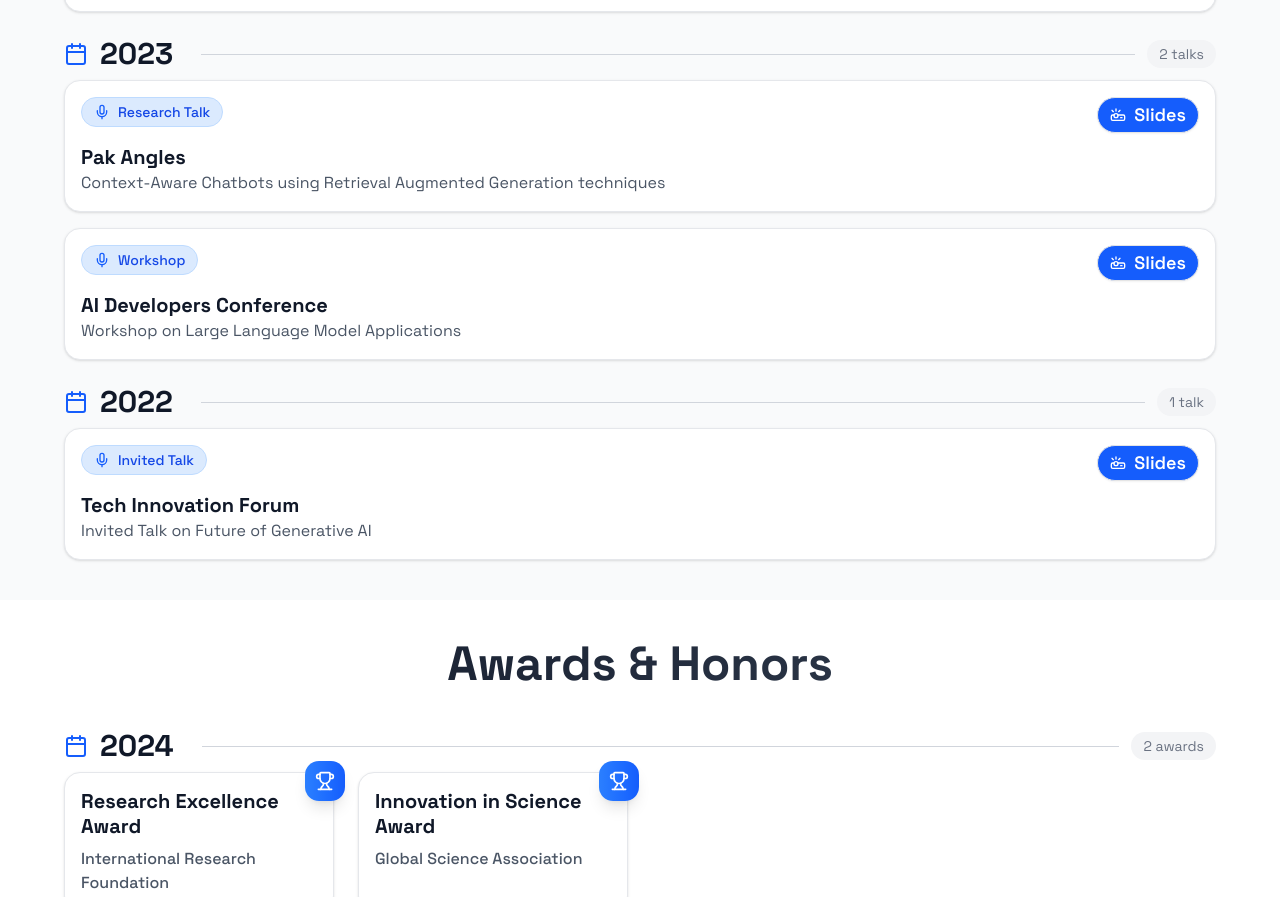
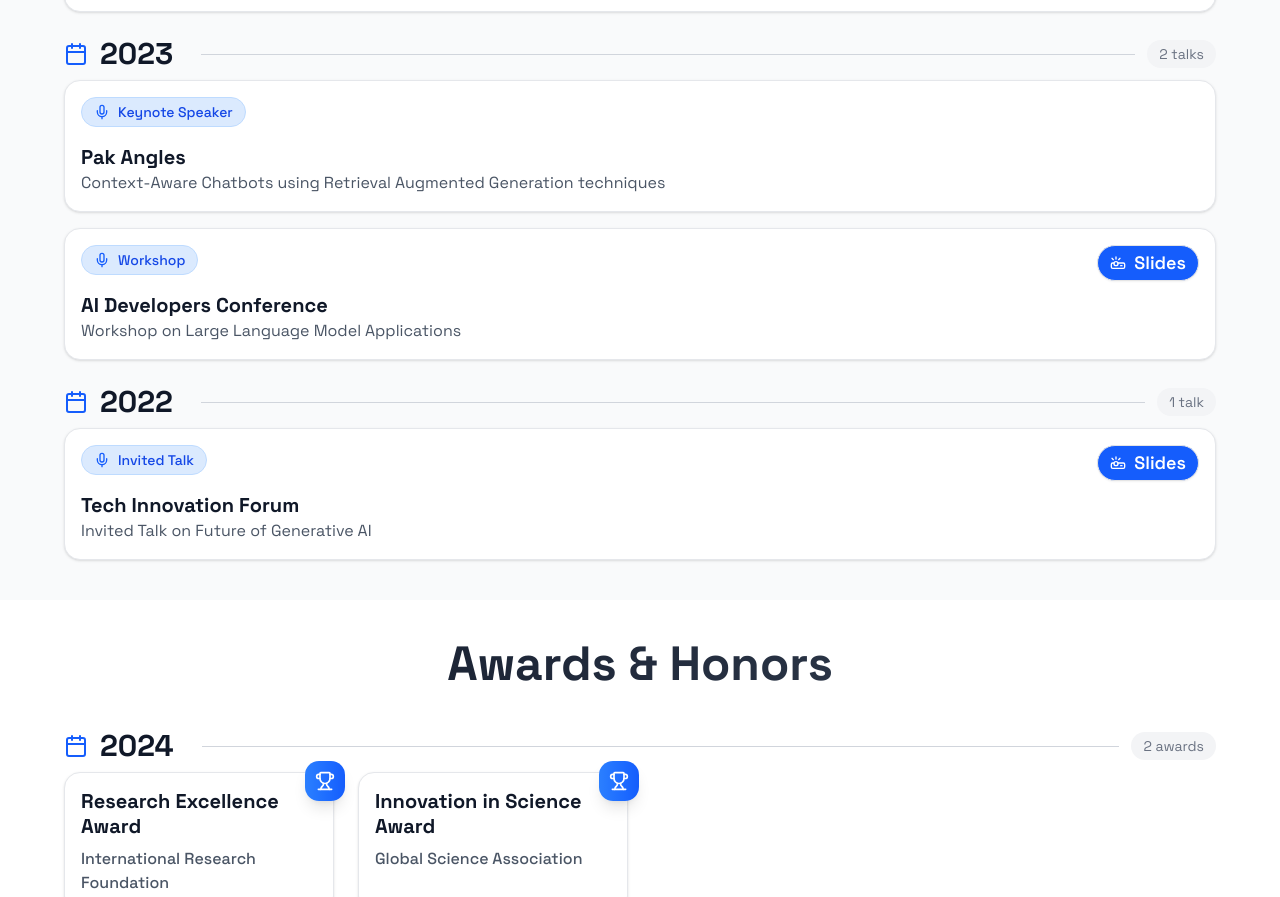
Before and after one commit to MahaZainab/MahaZainab.github.io, a React (Vite) app: page / in a window 1280 px wide. Shown: the part 3315-4212 px from the top of the page. Built offline with nearby package versions, Linux system fonts and the light colour scheme.

Commit message:
Auto commit on save

```diff
--- a/src/data/content.ts
+++ b/src/data/content.ts
@@ -212,8 +212,8 @@ export const talks: Talk[] = [
     id: 3,
     title: "Context-Aware Chatbots using Retrieval Augmented Generation techniques",
     organization: "Pak Angles",
-    slidesLink: "/slides/neural-network-optimization",
-    category: "Research Talk",
+    slidesLink: "",
+    category: "Keynote Speaker",
     year: "2023",
   },
   {
```
